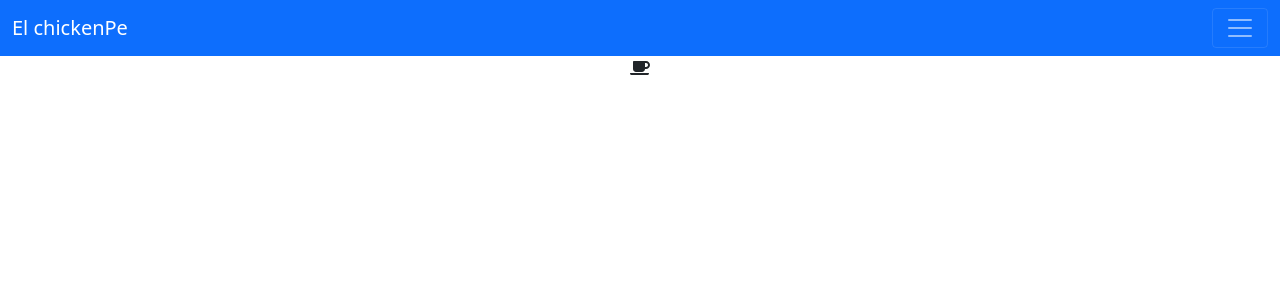
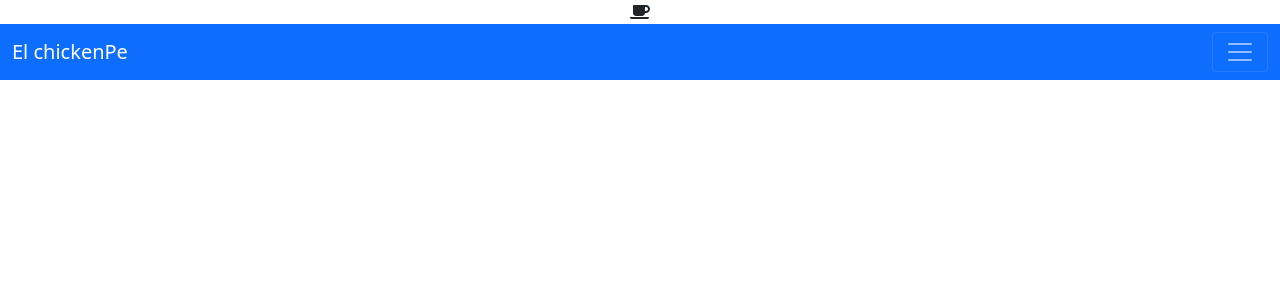
Before and after one commit to jfcattaneo87/elchickenPe, a React (Create React App) app: page / in a window 1280 px wide. Shown: the top 300 px of the page. Built offline with nearby package versions, Linux system fonts and the light colour scheme.

Commit message:
moviendo cart

```diff
--- a/src/App.js
+++ b/src/App.js
@@ -14,8 +14,8 @@ class App extends Component {
   render() {
     return (
       <div className="App">
+          <CartWidget />
         <NavBar />
-          <CartWidget />
       </div>
     );
   }
```
